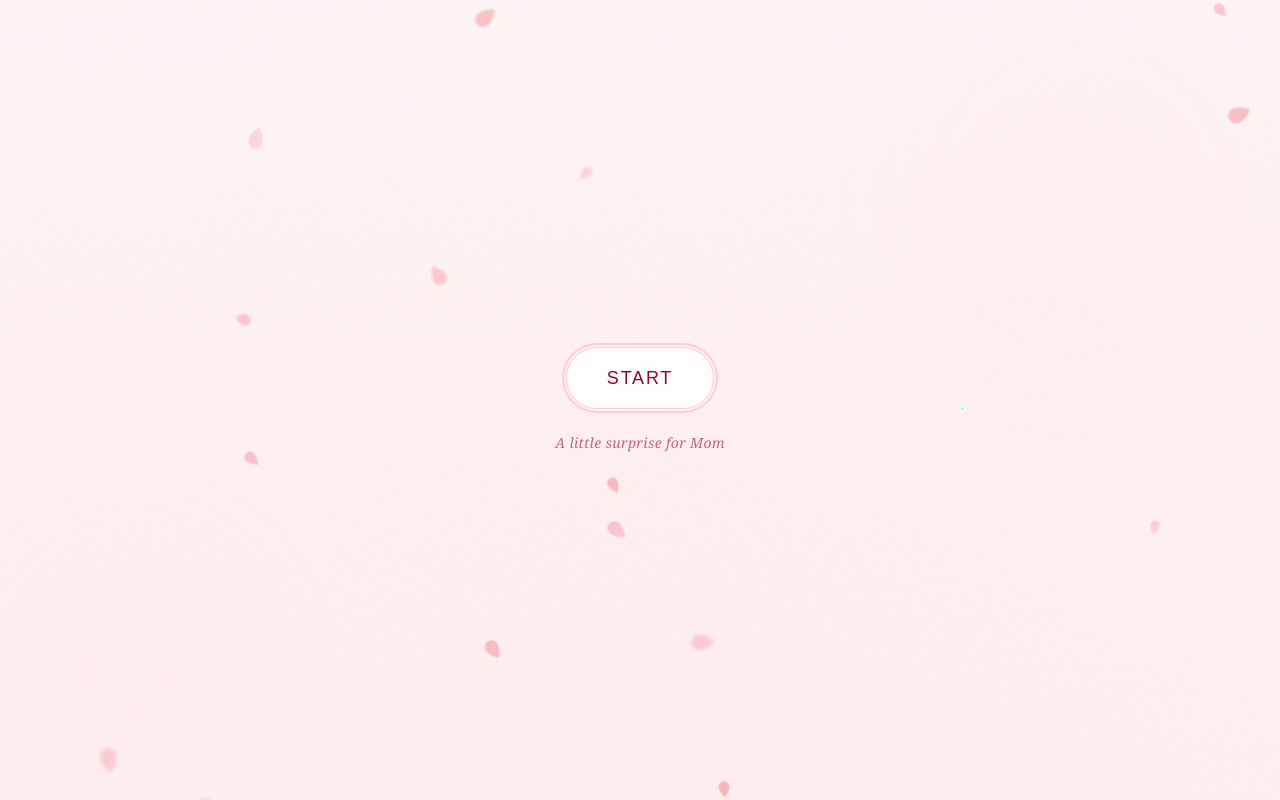
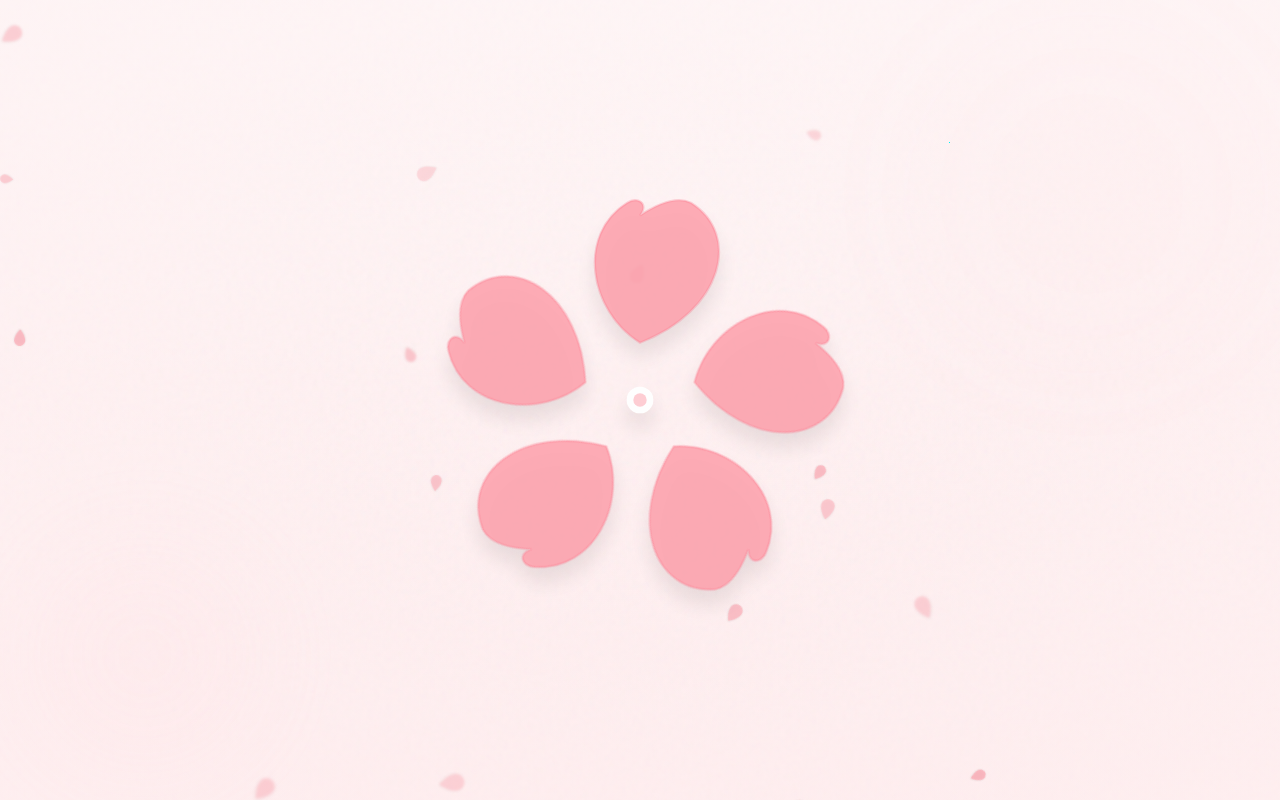
Before and after one commit to snickerphudle/flower--game, a Next.js app: page / in a window 1280 px wide. Both pictures are taken after a click on the button "START". Built offline with nearby package versions, Linux system fonts and the light colour scheme.

Commit message:
added flower animation

```diff
--- a/components/BlossomField.tsx
+++ b/components/BlossomField.tsx
@@ -34,13 +34,9 @@ interface PetalConfig {
 
 interface BlossomFieldProps {
   count?: number;
-  isGusting?: boolean;
 }
 
-export default function BlossomField({
-  count = 20,
-  isGusting = false,
-}: BlossomFieldProps) {
+export default function BlossomField({ count = 20 }: BlossomFieldProps) {
   const [petals, setPetals] = useState<PetalConfig[]>([]);
   const [mounted, setMounted] = useState(false);
   const shouldReduceMotion = useReducedMotion();
@@ -83,9 +79,6 @@ export default function BlossomField({
           shouldReduceMotion={shouldReduceMotion ?? false}
         />
       ))}
-
-      {/* Extra gust layer that only appears when gusting - skip if reduced motion */}
-      {isGusting && !shouldReduceMotion && <GustLayer />}
     </div>
   );
 }
@@ -95,7 +88,6 @@ function Petal({
   shouldReduceMotion,
 }: {
   config: PetalConfig;
-  isGusting?: boolean;
   shouldReduceMotion: boolean;
 }) {
   // We use a continuous loop for the background field
@@ -158,34 +150,3 @@ function Petal({
     </motion.div>
   );
 }
-
-// A separate layer of fast-moving petals for the "Gust" effect
-function GustLayer() {
-  const gustPetals = Array.from({ length: 15 }).map((_, i) => ({
-    id: i,
-    y: randomRange(10, 90),
-    scale: randomRange(0.5, 1),
-    delay: randomRange(0, 0.2),
-  }));
-
-  return (
-    <>
-      {gustPetals.map((p) => (
-        <motion.div
-          key={p.id}
-          className="absolute w-10 h-10"
-          initial={{ x: "-10vw", y: `${p.y}vh`, opacity: 0, rotate: 0 }}
-          animate={{ x: "120vw", opacity: [0, 1, 0], rotate: 720 }}
-          transition={{
-            duration: randomRange(0.8, 1.5), // Fast!
-            ease: "easeOut",
-            delay: p.delay,
-          }}
-          style={{ scale: p.scale }}
-        >
-          <PetalSVG color="#f43f5e" /> {/* Slightly darker for visibility */}
-        </motion.div>
-      ))}
-    </>
-  );
-}
--- /dev/null
+++ b/components/CentralFlower.tsx
@@ -0,0 +1,118 @@
+"use client";
+
+import { motion } from "framer-motion";
+import { useEffect, useState } from "react";
+
+interface CentralFlowerProps {
+  onSequenceComplete?: () => void;
+}
+
+/**
+ * One petal, drawn pointing "up" (negative Y).
+ * We place petals around the center via: rotate(angle) → translate(0, -radius).
+ */
+const Petal = ({ delay }: { delay: number }) => {
+  return (
+    <motion.g
+      initial={{ opacity: 0, scale: 0.65, filter: "blur(2px)" }}
+      animate={{ opacity: 1, scale: 1, filter: "blur(0px)" }}
+      transition={{
+        duration: 0.75,
+        delay,
+        ease: [0.16, 1, 0.3, 1], // easeOutExpo-ish
+      }}
+    >
+      <path
+        // Petal pointing up; base near (0,0), tip around y=-40
+        d="M0 0 C -16 -10, -20 -34, -4 -44 C -1 -46, 3 -44, 0 -40 C 6 -44, 12 -46, 16 -44 C 32 -34, 26 -10, 0 0 Z"
+        fill="#fda4af"
+        fillOpacity="0.9"
+        stroke="#fb7185"
+        strokeWidth="0.75"
+        strokeOpacity="0.28"
+      />
+    </motion.g>
+  );
+};
+
+export default function CentralFlower({
+  onSequenceComplete,
+}: CentralFlowerProps) {
+  const [zoom, setZoom] = useState(false);
+
+  useEffect(() => {
+    // Sequence:
+    // 0s: Start
+    // 0.2s * 5 = 1.0s: Petals appearing
+    // 1.5s: Wait a beat
+    // 1.5s: Trigger zoom
+
+    const totalDuration = 0.2 * 5 + 0.5;
+
+    const timer = setTimeout(() => {
+      setZoom(true);
+      if (onSequenceComplete) {
+        // Give time for zoom animation to finish before calling complete
+        setTimeout(onSequenceComplete, 1500);
+      }
+    }, totalDuration * 1000);
+
+    return () => clearTimeout(timer);
+  }, [onSequenceComplete]);
+
+  return (
+    <motion.div
+      className="relative z-50 flex items-center justify-center pointer-events-none"
+      animate={zoom ? { scale: 50, opacity: 0 } : { scale: 1, opacity: 1 }}
+      transition={{
+        duration: 1.5,
+        ease: [0.7, 0, 0.84, 0], // Custom easeInExpo-ish for dramatic zoom
+        delay: 0.2,
+      }}
+    >
+      <svg
+        width="200"
+        height="200"
+        viewBox="0 0 100 100"
+        className="drop-shadow-xl"
+        style={{ overflow: "visible" }}
+      >
+        <g transform="translate(50, 50)">
+          {/* 5 Petals arranged radially (like your reference). */}
+          {Array.from({ length: 5 }).map((_, i) => {
+            const angle = i * 72;
+            const radius = 18; // tweak spacing between petals here
+            return (
+              <g
+                key={i}
+                transform={`rotate(${angle}) translate(0, -${radius})`}
+              >
+                <Petal delay={i * 0.2} />
+              </g>
+            );
+          })}
+
+          {/* Center Stamen (appears last) */}
+          <motion.circle
+            cx="0"
+            cy="0"
+            r="4.2"
+            fill="#fff"
+            initial={{ scale: 0 }}
+            animate={{ scale: 1 }}
+            transition={{ delay: 1.2, type: "spring" }}
+          />
+          <motion.circle
+            cx="0"
+            cy="0"
+            r="2.1"
+            fill="#fecdd3"
+            initial={{ scale: 0 }}
+            animate={{ scale: 1 }}
+            transition={{ delay: 1.3, type: "spring" }}
+          />
+        </g>
+      </svg>
+    </motion.div>
+  );
+}
--- a/components/HomeScene.tsx
+++ b/components/HomeScene.tsx
@@ -3,26 +3,36 @@
 import { useState } from "react";
 import BlossomField from "./BlossomField";
 import StartButton from "./StartButton";
-import { motion } from "framer-motion";
+import CentralFlower from "./CentralFlower";
+import { motion, AnimatePresence } from "framer-motion";
 
 export default function HomeScene() {
   const [started, setStarted] = useState(false);
-
-  // Use started state to prevent re-triggering or for future transitions
-  // eslint-disable-next-line @typescript-eslint/no-unused-vars
-  const _ignore = started;
-  const [isGusting, setIsGusting] = useState(false);
+  const [showTransition, setShowTransition] = useState(false);
+  const [sceneExited, setSceneExited] = useState(false);
 
   const handleStart = () => {
     console.log("Experience started!");
     setStarted(true);
-    setIsGusting(true);
 
-    // Reset gust after 700ms
-    setTimeout(() => {
-      setIsGusting(false);
-    }, 700);
+    // Start transition immediately
+    setShowTransition(true);
   };
+
+  const handleSequenceComplete = () => {
+    setSceneExited(true);
+  };
+
+  if (sceneExited) {
+    // Placeholder for next screen / V2
+    return (
+      <div className="w-full h-screen bg-white flex items-center justify-center">
+        <p className="text-rose-300 font-serif italic animate-pulse">
+          Loading next memory...
+        </p>
+      </div>
+    );
+  }
 
   return (
     <main className="relative w-full h-screen overflow-hidden bg-rose-50 bg-paper-texture selection:bg-rose-200">
@@ -33,11 +43,30 @@ export default function HomeScene() {
       <div className="absolute inset-0 bg-[radial-gradient(circle_at_center,transparent_0%,rgba(255,241,242,0.8)_100%)] pointer-events-none opacity-50" />
 
       {/* Blossom Field (Background Layer) */}
-      <BlossomField count={25} isGusting={isGusting} />
+      <BlossomField count={25} />
 
       {/* Content Layer */}
       <div className="relative z-10 w-full h-full flex flex-col items-center justify-center">
-        <StartButton onStart={handleStart} />
+        <AnimatePresence mode="wait">
+          {!started && (
+            <motion.div
+              key="start-button"
+              exit={{ opacity: 0, scale: 0.9, filter: "blur(10px)" }}
+              transition={{ duration: 0.5 }}
+            >
+              <StartButton onStart={handleStart} />
+            </motion.div>
+          )}
+
+          {showTransition && (
+            <motion.div
+              key="central-flower"
+              className="absolute inset-0 flex items-center justify-center"
+            >
+              <CentralFlower onSequenceComplete={handleSequenceComplete} />
+            </motion.div>
+          )}
+        </AnimatePresence>
       </div>
 
       {/* Foreground Blur Layer (Parallax depth hint) */}
--- a/components/StartButton.tsx
+++ b/components/StartButton.tsx
@@ -55,14 +55,6 @@ export default function StartButton({ onStart }: StartButtonProps) {
       </div>
 
       {/* Subtext */}
-      <motion.p
-        initial={{ opacity: 0, y: 10 }}
-        animate={{ opacity: 1, y: 0 }}
-        transition={{ delay: 0.5, duration: 1 }}
-        className="text-rose-800/60 text-sm font-light tracking-wide font-serif italic"
-      >
-        A little surprise for Mom
-      </motion.p>
     </div>
   );
 }
```
Also changed, not shown: public/assets/sakura-reference-2.png (added), public/assets/sakura-reference.png (added).
